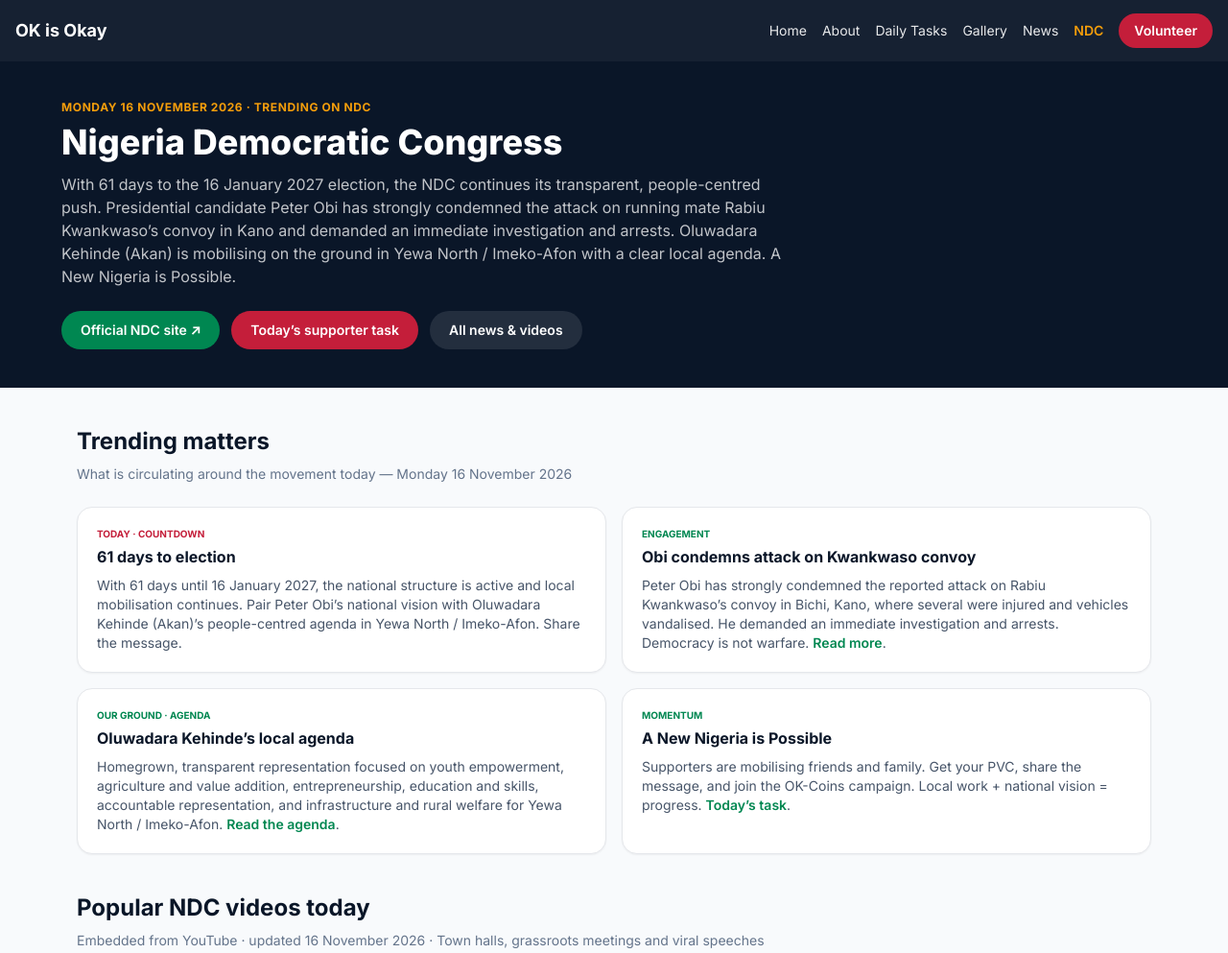
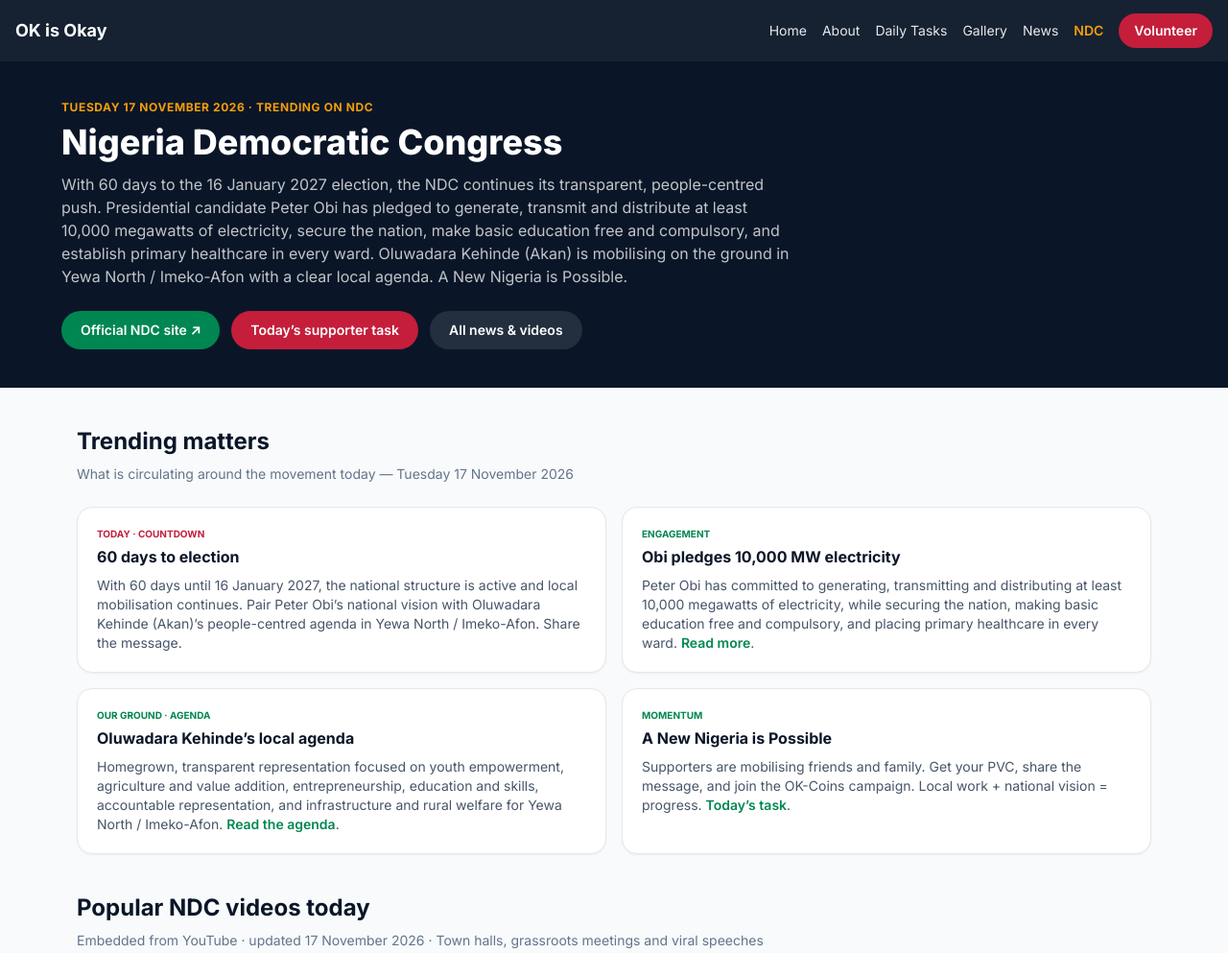
Before and after one commit to profkenny123/oluwadarakehinde, a plain HTML site: page ndc.html in a window 1280 px wide. Shown: the top 993 px of the page at 96% size. Drawn offline with nearby package versions, Linux system fonts and the light colour scheme.

Commit message:
Update NDC page for 17 Nov 2026: 60 days, Obi 10,000 MW pledge

```diff
--- a/ndc.html
+++ b/ndc.html
@@ -45,9 +45,9 @@
 <main class="pt-16 flex-1">
 <section class="bg-navy text-white px-4 py-10">
 <div class="max-w-6xl mx-auto">
-<p class="text-brand-gold text-xs font-bold uppercase tracking-wider mb-2">Monday 16 November 2026 · Trending on NDC</p>
+<p class="text-brand-gold text-xs font-bold uppercase tracking-wider mb-2">Tuesday 17 November 2026 · Trending on NDC</p>
 <h1 class="text-3xl md:text-4xl font-extrabold mb-3">Nigeria Democratic Congress</h1>
-<p class="text-white/75 max-w-3xl">With 61 days to the 16 January 2027 election, the NDC continues its transparent, people-centred push. Presidential candidate Peter Obi has strongly condemned the attack on running mate Rabiu Kwankwaso’s convoy in Kano and demanded an immediate investigation and arrests. Oluwadara Kehinde (Akan) is mobilising on the ground in Yewa North / Imeko-Afon with a clear local agenda. A New Nigeria is Possible.</p>
+<p class="text-white/75 max-w-3xl">With 60 days to the 16 January 2027 election, the NDC continues its transparent, people-centred push. Presidential candidate Peter Obi has pledged to generate, transmit and distribute at least 10,000 megawatts of electricity, secure the nation, make basic education free and compulsory, and establish primary healthcare in every ward. Oluwadara Kehinde (Akan) is mobilising on the ground in Yewa North / Imeko-Afon with a clear local agenda. A New Nigeria is Possible.</p>
 <div class="mt-6 flex flex-wrap gap-3">
 <a href="https://ndcnigeria.com/" target="_blank" rel="noopener" class="px-5 py-2.5 rounded-full bg-brand-green text-white text-sm font-semibold">Official NDC site ↗</a>
 <a href="tasks.html" class="px-5 py-2.5 rounded-full bg-brand-red text-white text-sm font-semibold">Today’s supporter task</a>
@@ -57,17 +57,17 @@
 </section>
 <section class="max-w-6xl mx-auto px-4 py-10">
 <h2 class="text-2xl font-bold text-navy mb-2">Trending matters</h2>
-<p class="text-slate-500 text-sm mb-6">What is circulating around the movement today — Monday 16 November 2026</p>
+<p class="text-slate-500 text-sm mb-6">What is circulating around the movement today — Tuesday 17 November 2026</p>
 <div class="grid md:grid-cols-2 gap-4">
 <article class="bg-white rounded-2xl border shadow-sm p-5">
 <p class="text-[10px] font-bold uppercase text-brand-red mb-1">Today · Countdown</p>
-<h3 class="font-bold text-navy mb-2">61 days to election</h3>
-<p class="text-sm text-slate-600">With 61 days until 16 January 2027, the national structure is active and local mobilisation continues. Pair Peter Obi’s national vision with Oluwadara Kehinde (Akan)’s people-centred agenda in Yewa North / Imeko-Afon. Share the message.</p>
+<h3 class="font-bold text-navy mb-2">60 days to election</h3>
+<p class="text-sm text-slate-600">With 60 days until 16 January 2027, the national structure is active and local mobilisation continues. Pair Peter Obi’s national vision with Oluwadara Kehinde (Akan)’s people-centred agenda in Yewa North / Imeko-Afon. Share the message.</p>
 </article>
 <article class="bg-white rounded-2xl border shadow-sm p-5">
 <p class="text-[10px] font-bold uppercase text-brand-green mb-1">Engagement</p>
-<h3 class="font-bold text-navy mb-2">Obi condemns attack on Kwankwaso convoy</h3>
-<p class="text-sm text-slate-600">Peter Obi has strongly condemned the reported attack on Rabiu Kwankwaso’s convoy in Bichi, Kano, where several were injured and vehicles vandalised. He demanded an immediate investigation and arrests. Democracy is not warfare. <a class="text-brand-green font-semibold" href="https://www.legit.ng/politics/1741557-peter-obi-reacts-kwankwasos-convoy-reportedly-attacked-by-suspected-thugs-kano/" target="_blank" rel="noopener">Read more</a>.</p>
+<h3 class="font-bold text-navy mb-2">Obi pledges 10,000 MW electricity</h3>
+<p class="text-sm text-slate-600">Peter Obi has committed to generating, transmitting and distributing at least 10,000 megawatts of electricity, while securing the nation, making basic education free and compulsory, and placing primary healthcare in every ward. <a class="text-brand-green font-semibold" href="https://www.channelstv.com/2026/11/12/your-sacrifice-for-a-new-nigeria-wont-be-in-vain-obi-assures-nigerians-condemns-lagos-attack/" target="_blank" rel="noopener">Read more</a>.</p>
 </article>
 <article class="bg-white rounded-2xl border shadow-sm p-5">
 <p class="text-[10px] font-bold uppercase text-brand-green mb-1">Our ground · Agenda</p>
@@ -83,7 +83,7 @@
 </section>
 <section class="max-w-6xl mx-auto px-4 pb-12">
 <h2 class="text-2xl font-bold text-navy mb-2">Popular NDC videos today</h2>
-<p class="text-slate-500 text-sm mb-6">Embedded from YouTube · updated 16 November 2026 · Town halls, grassroots meetings and viral speeches</p>
+<p class="text-slate-500 text-sm mb-6">Embedded from YouTube · updated 17 November 2026 · Town halls, grassroots meetings and viral speeches</p>
 <div id="videoGrid" class="grid sm:grid-cols-2 lg:grid-cols-3 gap-6"><p class="text-slate-500 col-span-full">Loading videos…</p></div>
 </section>
 <section class="bg-white border-t">
```
